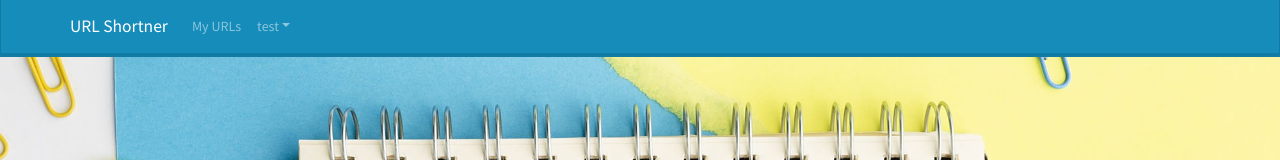
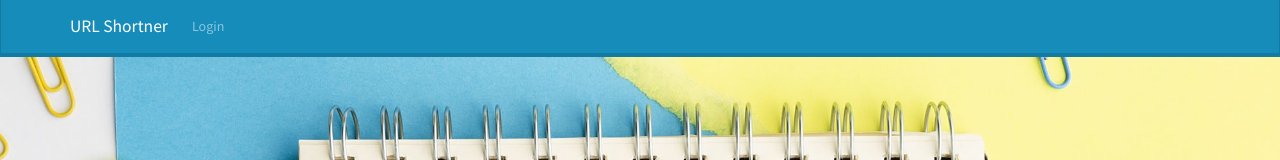
Before and after one commit to Vandan00/Url-Shortner, a React (Create React App) app in the folder client/: page / in a window 1280 px wide. Shown: the top 160 px of the page. Built offline with nearby package versions, Linux system fonts and the light colour scheme.

Commit message:
some editing and deployment

```diff
--- a/client/src/components/Header.js
+++ b/client/src/components/Header.js
@@ -33,10 +33,13 @@ const Header = () => {
         <Navbar.Toggle aria-controls="responsive-navbar-nav" />
         <Navbar.Collapse id="responsive-navbar-nav">
           <Nav>
-            <Nav.Link href="/myurls">
-              <Link to="/myurls">My URLs</Link>
-            </Nav.Link>
-            <NavDropdown title="test">
+            {userInfo ? (
+              <>
+                <Nav.Link href="/myurls">My urls</Nav.Link>
+                <NavDropdown
+                  title={`${userInfo.name}`}
+                  id="collasible-nav-dropdown"
+                >
                   <NavDropdown.Item href="#">My Profile</NavDropdown.Item>
 
                   <NavDropdown.Divider />
@@ -47,6 +50,10 @@ const Header = () => {
                     </Link>
                   </NavDropdown.Item>
                 </NavDropdown>
+              </>
+            ) : (
+              <Nav.Link href="/login">Login</Nav.Link>
+            )}
           </Nav>
         </Navbar.Collapse>
       </Container>
```
Also changed, not shown: 17 other files (tests, documents, lock files or other folders). Lines whose indentation alone changed are shown as unchanged.
